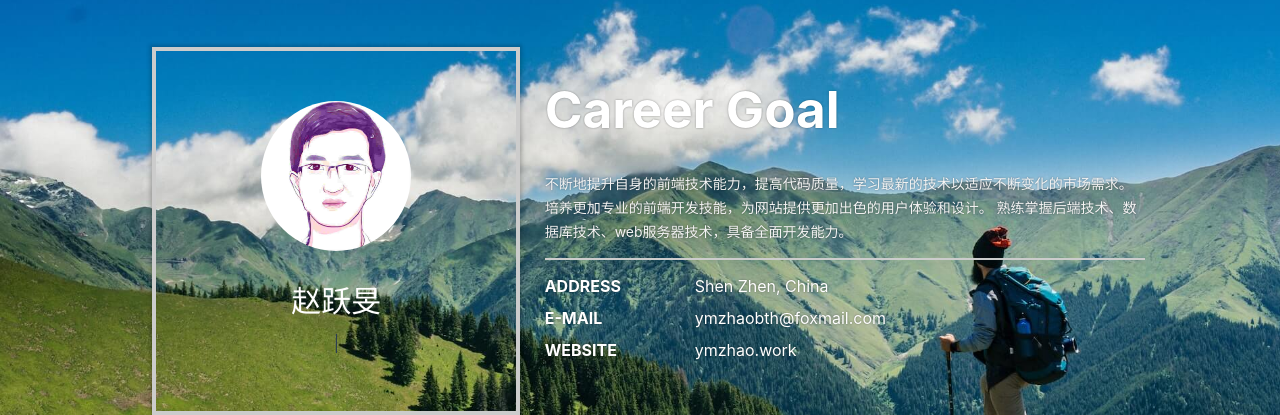
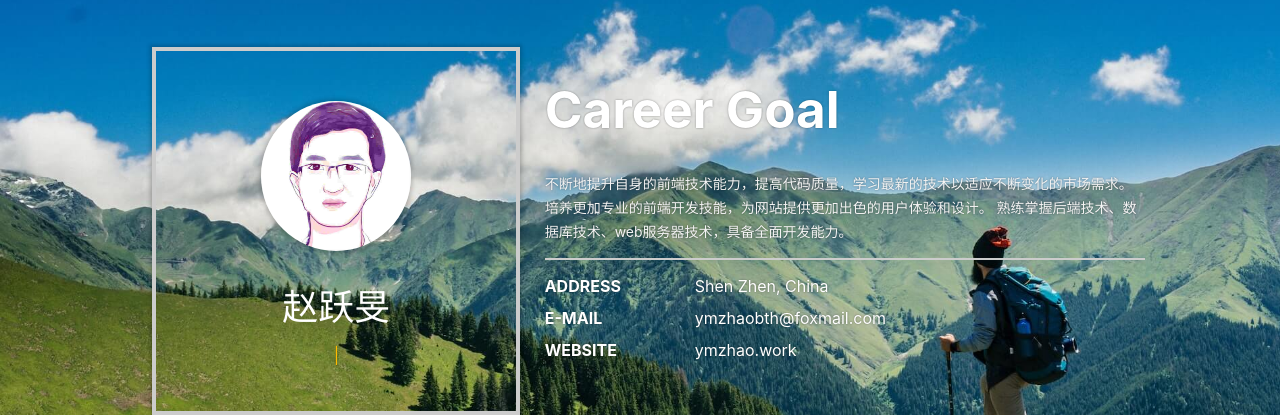
Before and after one commit to zymbth/personal-webpage, a Vue app: page /about in a window 1280 px wide. Shown: the part 169-584 px from the top of the page. Built offline with nearby package versions, Linux system fonts and the light colour scheme; no server answers.

Commit message:
about封面样式调整

```diff
--- a/src/views/about/index.vue
+++ b/src/views/about/index.vue
@@ -167,15 +167,18 @@ const careers = [{
     margin: 50px auto 20px;
     width: 150px;
     border-radius: 50%;
+    box-shadow: 0 0 4px 2px #00000033;
   }
   .my-name {
-    font-size: 30px;
+    font-size: 36px;
     color: #fff;
     line-height: 2em;
     display: block;
   }
-  &:deep .intro-typed {
+  &:deep .intro-typed,
+  &:deep .typed-cursor {
     color:rgb(255, 187, 0);
+    text-shadow: 0px 0px 1px #00000066;
   }
 }
 .infos {
```
